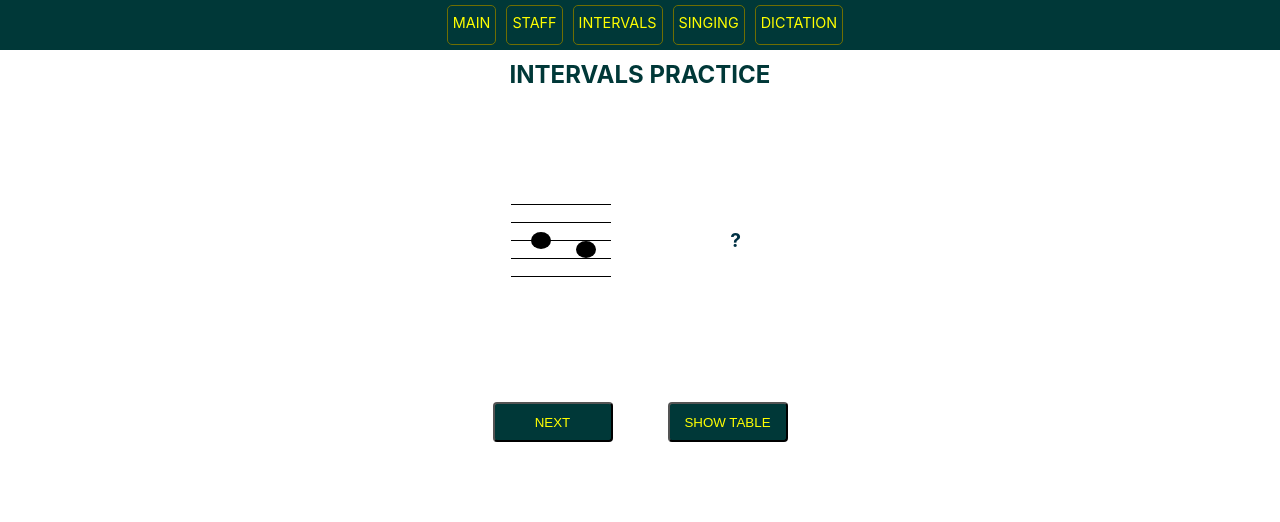
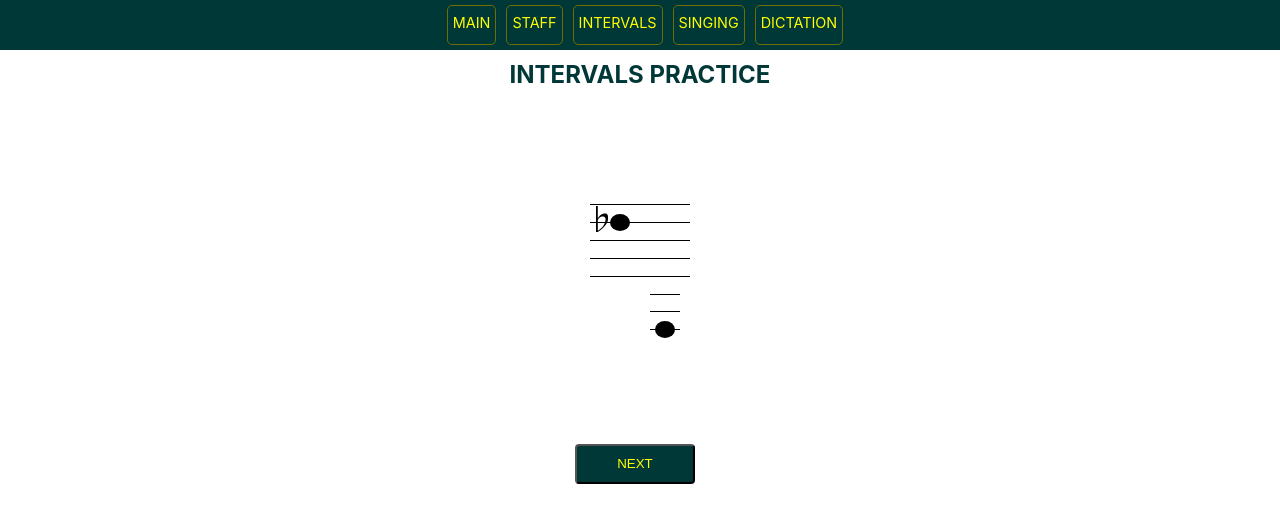
Before and after one commit to JosepConejero/music-training, a React (Create React App) app: page /intervals in a window 1280 px wide. Shown: the top 522 px of the page. Built offline with nearby package versions, Linux system fonts and the light colour scheme; the HTML template or start-up script is replaced by a standard one.

Commit message:
Modified top distances from my-intervals, my-staff and my-alteration

```diff
--- a/src/lit-elements/my-alteration.js
+++ b/src/lit-elements/my-alteration.js
@@ -4,8 +4,8 @@ export class MyAlteration extends LitElement {
   static properties = {
     width: {},
     height: {},
-    leftDistance: {},
-    topDistance: {},
+    /* leftDistance: {},
+    topDistance: {}, */
     typeAlteration: {},
   };
 
@@ -15,6 +15,7 @@ export class MyAlteration extends LitElement {
     :host {
         margin: 0;
         padding: 0;
+
     }
 
     .sharp, .flat {
@@ -59,6 +60,7 @@ export class MyAlteration extends LitElement {
     }
 
     .none {
+
         visibility: hidden;
     }
 
@@ -69,19 +71,18 @@ export class MyAlteration extends LitElement {
     super();
     this.height = '20px';
     this.width = '12px';
-    this.leftDistance = "25%";
-    this.topDistance = "25px";
+    //this.leftDistance = "25%";
+    //this.topDistance = "0%";
     this.typeAlteration = "sharp";
   }
-
+  /*       top: ${this.topDistance};
+        left: ${this.leftDistance}; */
   render() {
-
     const sizeValues = html`<style>
       .measures {
         height: ${this.height};
         width: ${this.width};
-        top: ${this.topDistance};
-        left: ${this.leftDistance};
+
       }
     </style>`;
 
--- a/src/lit-elements/my-staff.js
+++ b/src/lit-elements/my-staff.js
@@ -16,7 +16,7 @@ export class MyStaff extends LitElement {
     /* nota1: { type: String, state: true, attribute: 'nota1' }, */
     nota1: {},
     nota2: {},
-    notas: {},
+    //notas: {},
     width: {},
     heigth: {},
   };
@@ -69,6 +69,11 @@ export class MyStaff extends LitElement {
       left: calc(50% - 11%);
     }
 
+    .alteration {
+       position: absolute;
+    }
+
+
      `];
 
   constructor() {
@@ -95,6 +100,12 @@ export class MyStaff extends LitElement {
         height: ${this.height};
         width: ${this.width};
       }
+
+      .position-note1 {
+        top: ${noteTop[this.nota1]};
+        left: 25%;
+      }
+
     </style>`;
     return html`
       ${sizeValues}
@@ -117,10 +128,14 @@ export class MyStaff extends LitElement {
 
         <div class="nota ${this.nota1}"></div>
 
-        <my-alteration typeAlteration="${this.typeAlteration()}" topDistance="${noteTop[this.nota1]}"></my-alteration>
+        <my-alteration class="alteration position-note1" typeAlteration="${this.typeAlteration()}" ></my-alteration>
 
-        </div>
-    `;
-  }
-}
-customElements.define("my-staff", MyStaff);
+      </div>
+        `;
+      }
+    }
+    customElements.define("my-staff", MyStaff);
+
+
+    //<my-alteration typeAlteration="${this.typeAlteration()}" topDistance="${noteTop[this.nota1]}"></my-alteration>
+    //topDistance="${noteTop[this.nota1]}"
--- a/src/pages/IntervalsPage.jsx
+++ b/src/pages/IntervalsPage.jsx
@@ -1,27 +1,28 @@
 import { useState } from "react";
 import { Navbar } from "../components/Navbar";
-import { someIntervals } from "../pagesHelpers/some-intervals";
-import { uniqueKey } from "../helpers/uniqueKey";
-import { randomElementFromObject } from "../pagesHelpers/randomElementFromObject";
+//import { someIntervals } from "../pagesHelpers/some-intervals";
+//import { uniqueKey } from "../helpers/uniqueKey";
+import { randomElementFromArray } from "../pagesHelpers/randomElementFromArray";
 import "./pages.css";
 import "../lit-elements/my-intervals"
 import { MyButton } from "../lit-react-components/MyButton";
+import { completeIntervals } from "../pagesHelpers/complete-intervals";
 
 export const IntervalsPage = () => {
   const [pressedAnswerButton, setPressedAnswerButton] = useState(false);
-  const [pressedShowTableButton, setPressedShowTableButton] = useState(false);
-  const [currentInterval, setCurrentInterval] = useState(randomElementFromObject(someIntervals));
+ // const [pressedShowTableButton, setPressedShowTableButton] = useState(false);
+  const [currentInterval, setCurrentInterval] = useState(randomElementFromArray(completeIntervals));
 
   const showAnswer = () => {
     setPressedAnswerButton((prevState) => !prevState);
   };
 
-  const showIntervalTable = () => {
+/*   const showIntervalTable = () => {
     setPressedShowTableButton((prevState) => !prevState);
-  };
+  }; */
 
   const showNextIntervalAnswer = () => {
-    setCurrentInterval(randomElementFromObject(someIntervals));
+    setCurrentInterval(randomElementFromArray(completeIntervals));
   };
 
   return (
@@ -33,22 +34,22 @@ export const IntervalsPage = () => {
         </div>
 
         <div className="bloque-vertical">
-          <div className="interval-view-container">
-            {/*<div className="interval-view-ask-box">
-              <p className="interval-view-ask-text" onClick={showAnswer}>
-                {currentInterval[0]}
-              </p>
-            </div>*/}
+          {/* <div className="interval-view-container"> */}
             <div onClick={showAnswer}>
-              <my-intervals nota1={currentInterval[0].split(" ")[0]} nota2={currentInterval[0].split(" ")[1]}></my-intervals>
+              <my-intervals nota1={currentInterval.note1} nota2={currentInterval.note2}></my-intervals>
 
             </div>
-            <div className="interval-view-answer-box">
-              <p className="interval-view-answer-text" onClick={showAnswer}>
-                {pressedAnswerButton ? currentInterval[1] : "?"}
+            <div className="interval-view-ask-box">
+              <p className="interval-view-ask-text" onClick={showAnswer}>
+                {pressedAnswerButton ? currentInterval.name : ""}
               </p>
             </div>
-          </div>
+            {/* <div className="interval-view-answer-box">
+              <p className="interval-view-answer-text" onClick={showAnswer}>
+                {pressedAnswerButton ? currentInterval.name : "?"}
+              </p>
+            </div> */}
+          {/* </div> */}
 
           <div className="interval-buttons-container">
             {/* <div className="interval-next-button-box"> */}
@@ -63,11 +64,11 @@ export const IntervalsPage = () => {
               {/* <button className="interval-show-table-button" onClick={showIntervalTable}>
                 SHOW TABLE
               </button> */}
-              <MyButton width="120px" height="40px" toggle actionOnClick={showIntervalTable} text="SHOW TABLE"></MyButton>
+             {/*  <MyButton width="120px" height="40px" toggle actionOnClick={showIntervalTable} text="SHOW TABLE"></MyButton> */}
             </div>
           </div>
 
-          <div className={pressedShowTableButton ? "interval-table-container" : "hidden-interval-table-container"}>
+          {/* <div className={pressedShowTableButton ? "interval-table-container" : "hidden-interval-table-container"}>
             <div className="interval-table-box">
               <div className="interval-table-column">{Object.entries(someIntervals).map((interval, index, intervals) => index < (intervals.length/2) && <span key={uniqueKey()}> {`${interval[0]}`}</span>)}</div>
               <div className="interval-table-column">{Object.entries(someIntervals).map((interval, index, intervals) => index < (intervals.length/2) && <span key={uniqueKey()}> {`${interval[1]}`}</span>)}</div>
@@ -76,7 +77,7 @@ export const IntervalsPage = () => {
               <div className="interval-table-column">{Object.entries(someIntervals).map((interval, index, intervals) => index >= (intervals.length/2) && <span key={uniqueKey()}> {`${interval[0]}`}</span>)}</div>
               <div className="interval-table-column">{Object.entries(someIntervals).map((interval, index, intervals) => index >= (intervals.length/2) && <span key={uniqueKey()}> {`${interval[1]}`}</span>)}</div>
             </div>
-          </div>
+          </div> */}
         </div>
       </div>
     </>
--- a/src/pages/pages.css
+++ b/src/pages/pages.css
@@ -26,35 +26,33 @@
     /* min-width: 400px; */
 }
 
-.interval-table-container {
-    /* border: 0.1em black solid; */
+/* .interval-table-container {
     visibility: visible;
     display: flex;
     flex-direction: row;
     justify-content: center;
     gap: 4em;
-}
+} */
 
-.hidden-interval-table-container {
+/* .hidden-interval-table-container {
     visibility: hidden;
-}
+} */
 
-.interval-table-box {
+/* .interval-table-box {
     border: 0.1em solid lightgray;
     border-radius: 5px;
     display: flex;
     flex-direction: row;
     gap: 1em;
     padding: 0.5em;
+} */
 
-}
-
-.interval-table-column {
+/* .interval-table-column {
     display: flex;
     flex-direction: column;
     align-items: center;
 
-}
+} */
 
 .intervals-title {
     font-size: 1.5em;
@@ -69,15 +67,13 @@
     border-radius: 0.3em;
     display: flex;
     flex-direction: row;
-    justify-content: space-around;
-    align-items: center;
-    margin-bottom: 1em;
+
 }
 
-.interval-view-ask-box, .interval-view-answer-box {
-    /* border: 0.1em black solid; */
+/* .interval-view-ask-box, .interval-view-answer-box {
+    border: 0.1em black solid;
     width: 100px;
-}
+} */
 
 .interval-view-ask-text, .interval-view-answer-text {
     /* border: 0.1em black solid; */
@@ -86,6 +82,7 @@
     color: rgb(0, 49, 68);
     font-weight: bold;
     margin: 0.5em;
+    height: 2em;
 }
 
 /* .interval-next-button-box, .interval-next-button-box {
@@ -109,4 +106,9 @@
 
 .bloque-vertical {
     width: 350px;
+    display: flex;
+    flex-direction: column;
+    justify-content: space-around;
+    align-items: center;
+    margin-bottom: 1em;
 }
--- /dev/null
+++ b/src/pagesHelpers/randomElementFromArray.js
@@ -0,0 +1,12 @@
+export const randomElementFromArray = (elementsArray) => {
+    let randomElement;
+    const min = 0;
+    const max = elementsArray.length; // Thus, it will include max value
+
+    const minCeiled = Math.ceil(min);
+    const maxFloored = Math.floor(max);
+
+    randomElement = Math.floor(Math.random() * (maxFloored - minCeiled) + minCeiled); // The maximum is exclusive and the minimum is inclusive
+
+    return elementsArray[randomElement];
+  };
--- a/src/staffComponents/staffStyles.css
+++ b/src/staffComponents/staffStyles.css
@@ -1,7 +1,7 @@
-:root {
+/* :root {
   --button-wide: 80px;
 }
-
+ */
 .buttonAnswer {
   width: 100%; /* 6.7em; */
   background-color: #003838;
@@ -92,7 +92,7 @@ span {
   display: flex;
   flex-direction: column;
   justify-content: space-evenly;
-  width: var(--button-wide);
+  /* width: var(--button-wide); */
 }
 
 /* .vertical-buttons button {
```
Also changed, not shown: src/lit-elements/my-intervals.js (+45 -11 lines).
